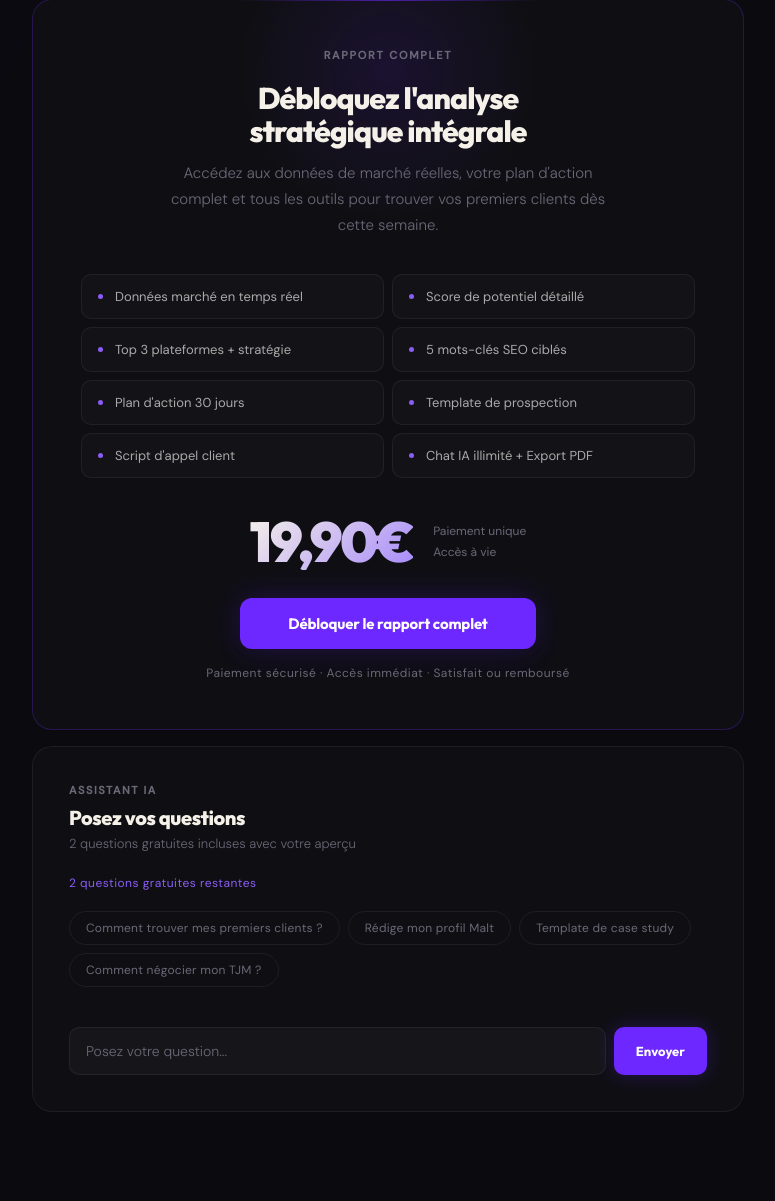
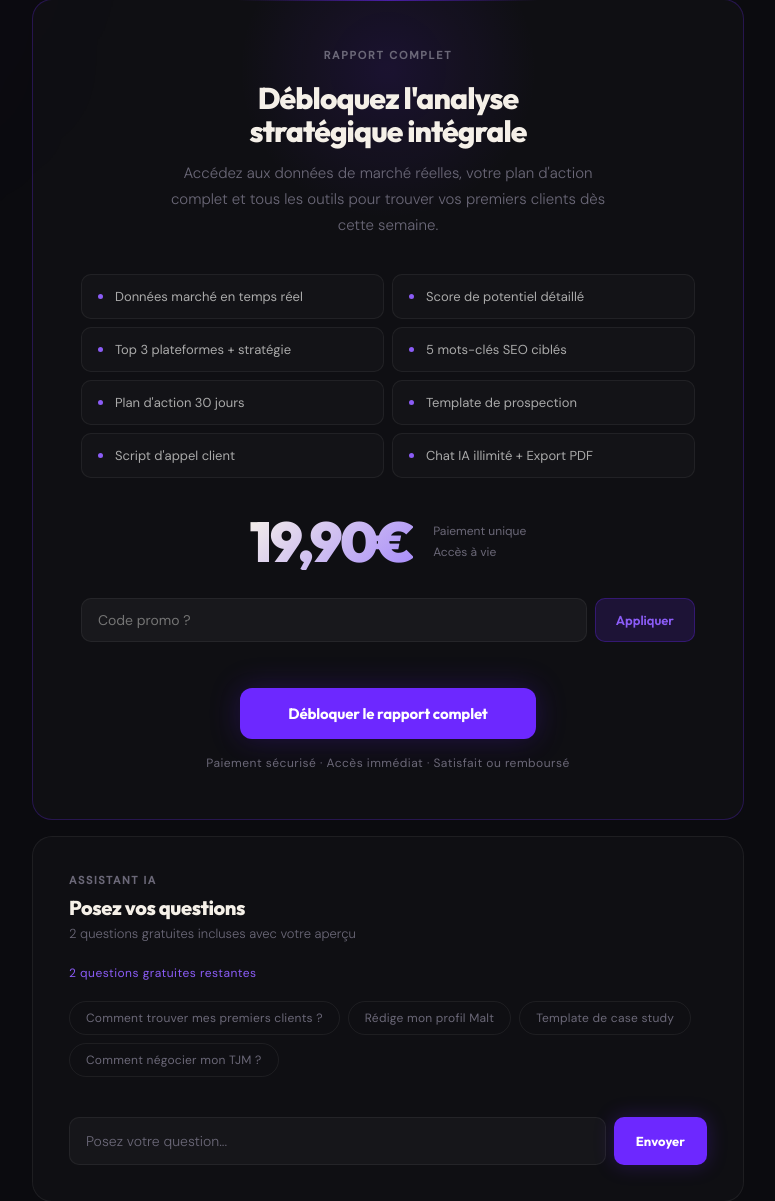
Before and after one commit to lino-freelance-prog/freelance-niche, a Flask app: template templates/resultat.html in a window 1280 px wide. Shown: the part 756-1957 px from the top of the page, without its empty margins (252-1027 px from the left). Before the commit the page ends 1868 px from the top, so only its background shows below. Run offline with Flask 3, Linux system fonts and the light colour scheme; the template is opened without the code that fills it, so the values that code supplies are empty.

Commit message:
code promo LINO1811

```diff
--- a/app.py
+++ b/app.py
@@ -8,25 +8,19 @@ from dotenv import load_dotenv
 load_dotenv()
 
 def supprimer_emojis(texte):
-    # Filtre ultra-complet — couvre tous les blocs emoji Unicode
     pattern = re.compile(
         u"[\U0001F000-\U0001FFFF"
         u"\U00002300-\U000027BF"
         u"\U00002B00-\U00002BFF"
-        u"\U00002702-\U000027B0"
         u"\U000024C2-\U0001F251"
         u"\uFE00-\uFE0F"
-        u"\U0001F900-\U0001F9FF"
-        u"\U0001FA00-\U0001FA6F"
         u"\u200D"
         u"\u20E3"
         u"]+",
         flags=re.UNICODE
     )
-    # Supprime aussi les caractères residuels variation selector
     texte = pattern.sub('', texte)
     texte = re.sub(r'\uFE0F', '', texte)
-    texte = re.sub(r'\u200D', '', texte)
     return texte.strip()
 
 app = Flask(__name__)
@@ -36,20 +30,74 @@ client = anthropic.Anthropic(api_key=os.getenv("ANTHROPIC_API_KEY"))
 stripe.api_key = os.getenv("STRIPE_SECRET_KEY")
 STRIPE_PUBLIC_KEY = os.getenv("STRIPE_PUBLIC_KEY")
 
+def envoyer_email(destinataire, rapport):
+    print(f"Email a envoyer a {destinataire}")
 
 def generer_rapport_premium(competences, secteur, experience, client_type, objectif):
-    prompt = f"""Tu es un consultant senior en positionnement freelance. N utilisez aucun emoji. Titres en majuscules avec #.
-Profil : competences={competences}, secteur={secteur}, experience={experience}, client={client_type}, objectif={objectif}EUR
-Utilise la recherche web. Redige un rapport complet : ANALYSE DE MARCHE, NICHE RECOMMANDEE, PITCH LINKEDIN, TARIFICATION, TOP 3 PLATEFORMES, MOTS-CLES, PLAN 30 JOURS, TEMPLATE PROSPECTION, SCRIPT APPEL, PROFILS REFERENCE, OPPORTUNITES CACHEES. En francais, concret et actionnable."""
+    prompt_premium = f"""Tu es un consultant senior en positionnement freelance.
+Reponds de maniere sobre, directe et professionnelle.
+N'utilise AUCUN emoji, aucun symbole decoratif. Titres en majuscules avec #.
+
+Profil :
+- Competences : {competences}
+- Secteur : {secteur}
+- Experience : {experience}
+- Client cible : {client_type}
+- Objectif mensuel : {objectif}EUR
+
+Utilise la recherche web pour des donnees reelles et actuelles.
+
+Redige un rapport COMPLET et DETAILLE avec ces sections :
+
+# ANALYSE DE MARCHE
+Donnees reelles : tarifs constates sur Malt/Upwork/LinkedIn, volume de demande, tendances actuelles du marche francais.
+
+# NICHE RECOMMANDEE
+Positionnement ultra-precis avec justification chiffree.
+
+# PITCH LINKEDIN
+Texte complet pret a copier-coller, optimise pour attirer des clients.
+
+# TARIFICATION RECOMMANDEE
+TJM et forfaits precis bases sur le marche reel avec fourchettes detaillees.
+
+# TOP 3 PLATEFORMES
+Strategie concrete pour chacune : comment creer son profil, quels mots-cles utiliser, comment se demarquer.
+
+# MOTS-CLES DE VISIBILITE
+5 mots-cles reels avec volume de recherche estime.
+
+# PLAN D ACTION 30 JOURS
+Semaine 1, 2, 3, 4 avec actions concretes et mesurables.
+
+# TEMPLATE DE PROSPECTION
+Message LinkedIn pret a envoyer, personnalise pour la niche.
+
+# SCRIPT D APPEL CLIENT
+Deroulé complet avec objections et reponses.
+
+# PROFILS DE REFERENCE
+3 freelances qui reussissent dans cette niche, ce qu ils font et pourquoi ca marche.
+
+# OPPORTUNITES CACHEES
+2-3 niches adjacentes sous-exploitees avec fort potentiel.
+
+Reponds en francais, sois tres concret et actionnable."""
+
     try:
-        response = client.messages.create(model="claude-sonnet-4-6", max_tokens=4000, tools=[{"type": "web_search_20250305", "name": "web_search"}], messages=[{"role": "user", "content": prompt}])
-        rapport = "".join(block.text for block in response.content if block.type == "text")
+        response = client.messages.create(
+            model="claude-sonnet-4-6",
+            max_tokens=4000,
+            tools=[{"type": "web_search_20250305", "name": "web_search"}],
+            messages=[{"role": "user", "content": prompt_premium}]
+        )
+        rapport = ""
+        for block in response.content:
+            if block.type == "text":
+                rapport += block.text
         return supprimer_emojis(rapport)
     except Exception as e:
-        return "Service surcharge. Reessayez."
-
-def envoyer_email(destinataire, rapport):
-    print(f"Email a envoyer a {destinataire}")
+        return "Service momentanement surcharge. Veuillez reessayer dans quelques instants."
 
 @app.route("/")
 def index():
@@ -72,8 +120,8 @@ def generer():
     session['objectif'] = objectif
 
     prompt_gratuit = f"""Tu es un consultant expert en positionnement freelance.
-REGLES ABSOLUES : zero emoji, zero symbole, zero etoile, zero icone. Uniquement du texte brut.
-Les titres sont en majuscules precedes d'un #.
+Reponds de maniere sobre, directe et professionnelle.
+N'utilise AUCUN emoji, aucun symbole decoratif. Titres en majuscules avec #.
 
 Profil :
 - Competences : {competences}
@@ -82,13 +130,13 @@ Profil :
 - Client cible : {client_type}
 - Objectif mensuel : {objectif}EUR
 
-Redige exactement ces trois sections :
+Redige un rapport avec exactement ces trois sections :
 
 # NICHE RECOMMANDEE
-Un paragraphe precis sur le positionnement ideal.
+Un paragraphe precis et direct sur le positionnement ideal.
 
 # PITCH LINKEDIN
-3-4 phrases, arrête avant la conclusion.
+3-4 phrases percutantes, arrête avant la conclusion.
 
 # FOURCHETTE TARIFAIRE
 Une seule ligne.
@@ -103,13 +151,16 @@ Plan semaine 1 : ██████████████████
 
 Debloque l'analyse complete pour tout voir."""
 
-    message_gratuit = client.messages.create(
-        model="claude-haiku-4-5-20251001",
-        max_tokens=800,
-        messages=[{"role": "user", "content": prompt_gratuit}]
-    )
+    try:
+        message_gratuit = client.messages.create(
+            model="claude-haiku-4-5-20251001",
+            max_tokens=800,
+            messages=[{"role": "user", "content": prompt_gratuit}]
+        )
+        rapport_gratuit = supprimer_emojis(message_gratuit.content[0].text)
+    except Exception as e:
+        rapport_gratuit = "Service momentanement surcharge. Veuillez reessayer dans quelques instants."
 
-    rapport_gratuit = supprimer_emojis(message_gratuit.content[0].text)
     return render_template("resultat.html", rapport=rapport_gratuit, premium=False, stripe_key=STRIPE_PUBLIC_KEY)
 
 @app.route("/paiement")
@@ -148,70 +199,26 @@ def success():
     if not competences:
         return redirect(url_for('index'))
 
-    prompt_premium = f"""Tu es un consultant senior en positionnement freelance.
-REGLES ABSOLUES : zero emoji, zero symbole, zero etoile, zero icone. Uniquement du texte brut.
-Les titres sont en majuscules precedes d'un #.
-
-Profil :
-- Competences : {competences}
-- Secteur : {secteur}
-- Experience : {experience}
-- Client cible : {client_type}
-- Objectif mensuel : {objectif}EUR
-
-Utilise la recherche web pour des donnees reelles et actuelles.
-
-Redige ces sections avec titres # en majuscules :
-
-# ANALYSE DE MARCHE
-Donnees reelles : tarifs constates, volume de demande, tendances.
-
-# NICHE RECOMMANDEE
-Positionnement ultra-precis avec justification marche.
-
-# PITCH LINKEDIN
-Texte complet pret a copier-coller.
-
-# TARIFICATION RECOMMANDEE
-TJM et forfaits bases sur le marche reel.
-
-# TOP 3 PLATEFORMES
-Strategie concrete pour chacune.
-
-# MOTS-CLES DE VISIBILITE
-5 mots-cles reels.
-
-# PLAN D'ACTION 30 JOURS
-Semaine par semaine.
-
-# TEMPLATE DE PROSPECTION
-Message pret a envoyer.
-
-# SCRIPT D'APPEL CLIENT
-Deroulé complet.
-
-# PROFILS DE REFERENCE
-3 freelances qui reussissent dans cette niche et pourquoi.
-
-Reponds en francais."""
-
-    response = client.messages.create(
-        model="claude-sonnet-4-6",
-        max_tokens=4000,
-        tools=[{"type": "web_search_20250305", "name": "web_search"}],
-        messages=[{"role": "user", "content": prompt_premium}]
-    )
-
-    rapport_complet = ""
-    for block in response.content:
-        if block.type == "text":
-            rapport_complet += block.text
-
-    rapport_complet = supprimer_emojis(rapport_complet)
+    rapport_complet = generer_rapport_premium(competences, secteur, experience, client_type, objectif)
     session['rapport_complet'] = rapport_complet
 
     if email:
         envoyer_email(email, rapport_complet)
+
+    return render_template("resultat.html", rapport=rapport_complet, premium=True, stripe_key=STRIPE_PUBLIC_KEY)
+
+@app.route("/preview-premium")
+def preview_premium():
+    competences = session.get('competences')
+    secteur = session.get('secteur')
+    experience = session.get('experience')
+    client_type = session.get('client_type')
+    objectif = session.get('objectif')
+
+    if not competences:
+        return redirect(url_for('index'))
+
+    rapport_complet = generer_rapport_premium(competences, secteur, experience, client_type, objectif)
 
     return render_template("resultat.html", rapport=rapport_complet, premium=True, stripe_key=STRIPE_PUBLIC_KEY)
 
@@ -230,23 +237,16 @@ def chat():
     if not is_premium and questions_used >= 2:
         return {"reponse": "Limite atteinte. Debloquez le rapport complet pour continuer."}
 
-    reponse = client.messages.create(
-        model="claude-haiku-4-5-20251001",
-        max_tokens=500,
-        messages=[{"role": "user", "content": f"Rapport:\n{rapport}\n\nQuestion: {question}\n\nReponds sans emoji, de maniere sobre et professionnelle."}]
-    )
-    return {"reponse": supprimer_emojis(reponse.content[0].text)}
+    try:
+        reponse = client.messages.create(
+            model="claude-haiku-4-5-20251001",
+            max_tokens=500,
+            messages=[{"role": "user", "content": f"Rapport:\n{rapport}\n\nQuestion: {question}\n\nReponds sans emoji, de maniere sobre et professionnelle."}]
+        )
+        return {"reponse": supprimer_emojis(reponse.content[0].text)}
+    except Exception as e:
+        return {"reponse": "Service momentanement surcharge. Veuillez reessayer."}
 
 if __name__ == "__main__":
     port = int(os.environ.get("PORT", 5000))
     app.run(host="0.0.0.0", port=port)
-
-@app.route('/preview-premium')
-def preview_premium():
-    if request.args.get("code") != "LINO1811":
-        return redirect(url_for("index"))
-    competences = session.get('competences')
-    if not competences:
-        return redirect(url_for('index'))
-    rapport = generer_rapport_premium(competences, session.get('secteur'), session.get('experience'), session.get('client_type'), session.get('objectif'))
-    return render_template('resultat.html', rapport=rapport, premium=True, stripe_key=STRIPE_PUBLIC_KEY)
--- a/templates/resultat.html
+++ b/templates/resultat.html
@@ -6,7 +6,42 @@
 <title>Votre rapport — NicheAI</title>
 <link rel="preconnect" href="https://fonts.googleapis.com">
 <link href="https://fonts.googleapis.com/css2?family=Outfit:wght@300;400;500;600;700;800;900&family=DM+Sans:wght@300;400;500&display=swap" rel="stylesheet">
-<script src="https://cdnjs.cloudflare.com/ajax/libs/marked/9.1.6/marked.min.js"></script>
+<script src="https://cdnjs.cloudflare.com/ajax/libs/marked/9.1.6/marked.min.js">
+async function appliquerCode() {
+    const code = document.getElementById("promo-input").value.trim();
+    const msg = document.getElementById("promo-msg");
+    const btn = document.querySelector(".promo-btn");
+    if (!code) { msg.textContent = "Entrez un code promo"; msg.className = "promo-msg error"; return; }
+    btn.textContent = "Vérification...";
+    btn.disabled = true;
+    msg.textContent = "";
+    try {
+        const res = await fetch("/code-promo", {
+            method: "POST",
+            headers: {"Content-Type": "application/json"},
+            body: JSON.stringify({code})
+        });
+        const data = await res.json();
+        if (data.success) {
+            msg.textContent = "Code valide — génération en cours (30 sec)...";
+            msg.className = "promo-msg success";
+            document.getElementById("btn-pay").style.display = "none";
+            setTimeout(() => { window.location.href = "/premium-result"; }, 1000);
+        } else {
+            msg.textContent = data.message || "Code invalide";
+            msg.className = "promo-msg error";
+            btn.textContent = "Appliquer";
+            btn.disabled = false;
+        }
+    } catch(e) {
+        msg.textContent = "Erreur. Réessayez.";
+        msg.className = "promo-msg error";
+        btn.textContent = "Appliquer";
+        btn.disabled = false;
+    }
+}
+
+</script>
 <style>
 :root {
   --bg: #0B0B0F;
@@ -427,6 +462,24 @@ nav {
 .send-btn:hover { box-shadow: 0 0 40px var(--purple-glow); }
 .send-btn:disabled { background: #1a1a2e; color: #333; cursor: not-allowed; box-shadow: none; }
 
+.promo-row { display: flex; gap: 8px; margin-bottom: 16px; position: relative; }
+.promo-input { flex: 1; background: rgba(255,255,255,0.04); border: 1px solid var(--border); border-radius: 10px; padding: 12px 16px; font-size: 14px; color: var(--text); font-family: "DM Sans", sans-serif; outline: none; transition: border 0.2s; }
+.promo-input:focus { border-color: rgba(109,40,255,0.4); }
+.promo-btn { padding: 12px 20px; background: rgba(109,40,255,0.15); color: var(--purple-light); border: 1px solid rgba(109,40,255,0.3); border-radius: 10px; font-size: 13px; font-weight: 600; font-family: "Outfit", sans-serif; cursor: pointer; white-space: nowrap; transition: all 0.2s; }
+.promo-btn:hover { background: rgba(109,40,255,0.25); }
+.promo-msg { font-size: 13px; margin-bottom: 12px; min-height: 18px; position: relative; }
+.promo-msg.error { color: #ef4444; }
+.promo-msg.success { color: #34D399; }
+
+.promo-row { display: flex; gap: 8px; margin-bottom: 16px; position: relative; }
+.promo-input { flex: 1; background: rgba(255,255,255,0.04); border: 1px solid var(--border); border-radius: 10px; padding: 12px 16px; font-size: 14px; color: var(--text); font-family: 'DM Sans', sans-serif; outline: none; transition: border 0.2s; }
+.promo-input:focus { border-color: rgba(109,40,255,0.4); }
+.promo-btn { padding: 12px 20px; background: rgba(109,40,255,0.15); color: var(--purple-light); border: 1px solid rgba(109,40,255,0.3); border-radius: 10px; font-size: 13px; font-weight: 600; font-family: 'Outfit', sans-serif; cursor: pointer; white-space: nowrap; transition: all 0.2s; }
+.promo-btn:hover { background: rgba(109,40,255,0.25); }
+.promo-msg { font-size: 13px; margin-bottom: 12px; min-height: 18px; position: relative; }
+.promo-msg.error { color: #ef4444; }
+.promo-msg.success { color: #34D399; }
+
 @keyframes fadeUp { from{opacity:0;transform:translateY(16px)} to{opacity:1;transform:translateY(0)} }
 @keyframes r1 { from{transform:rotateY(0)} to{transform:rotateY(360deg)} }
 @keyframes r2 { from{transform:rotateX(0) rotateY(60deg)} to{transform:rotateX(360deg) rotateY(60deg)} }
@@ -516,7 +569,12 @@ nav {
       <div class="price-sub">Paiement unique<br>Accès à vie</div>
     </div>
 
-    <a href="/paiement" class="btn-premium">Débloquer le rapport complet</a>
+    <div class="promo-row">
+      <input type="text" id="promo-input" placeholder="Code promo ?" class="promo-input">
+      <button onclick="appliquerCode()" class="promo-btn">Appliquer</button>
+    </div>
+    <div id="promo-msg" class="promo-msg"></div>
+    <a href="/paiement" class="btn-premium" id="btn-pay">Débloquer le rapport complet</a>
     <div class="premium-note">Paiement sécurisé · Accès immédiat · Satisfait ou remboursé</div>
   </div>
   {% endif %}
```
